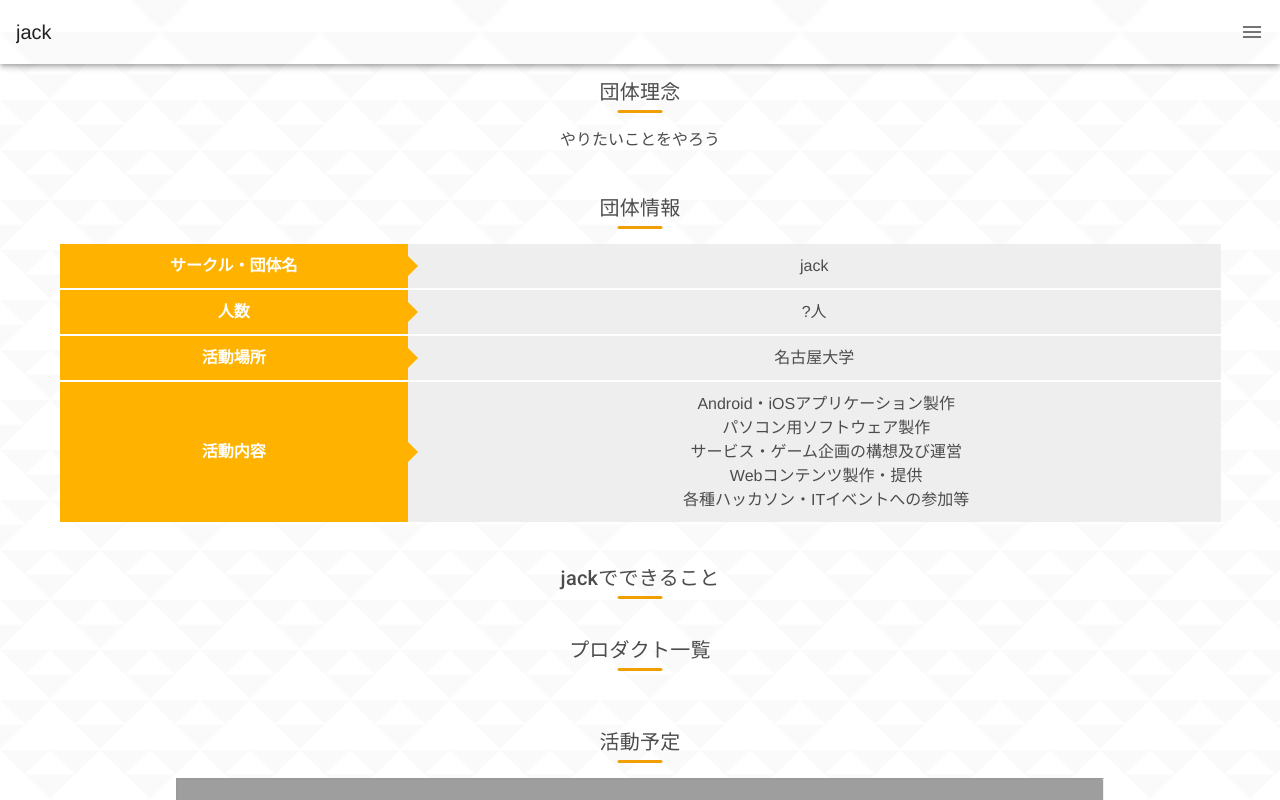
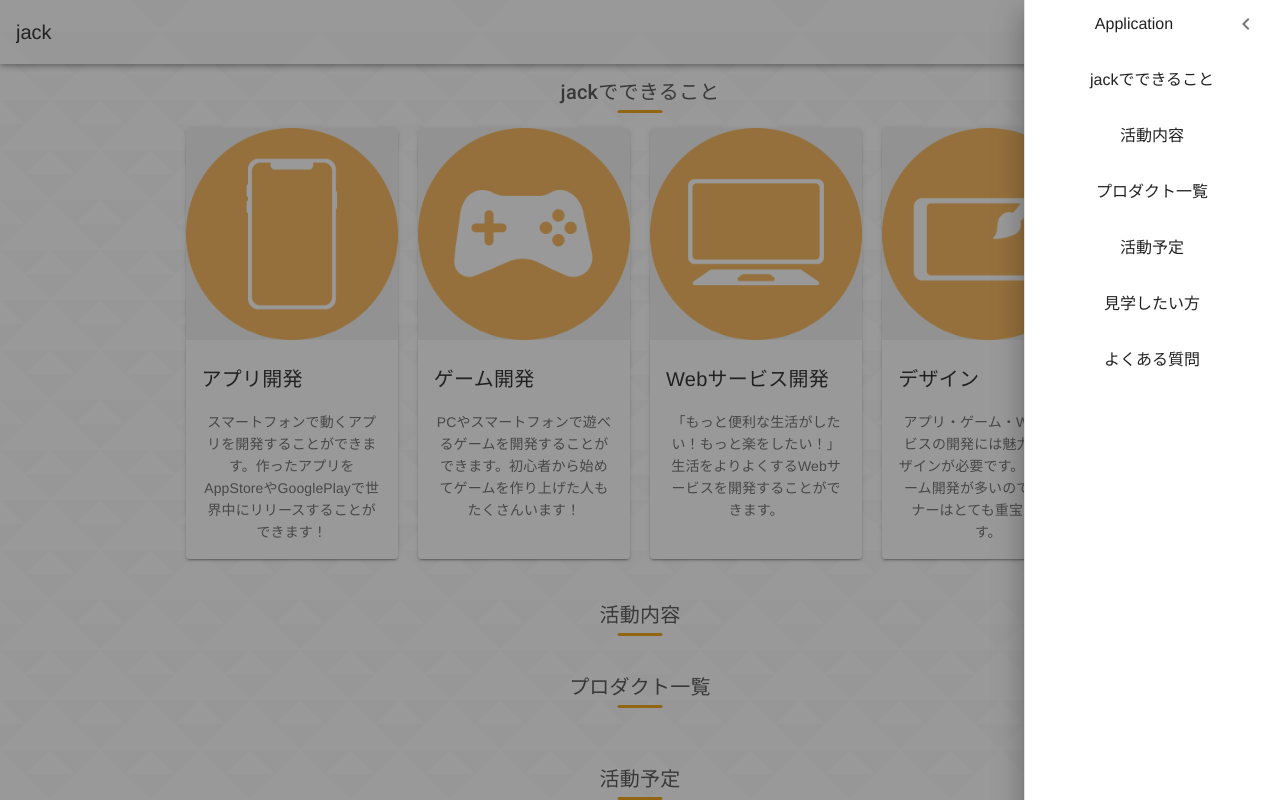
Before and after one commit to jack-app/jackweb_2020, a Vue app: page / in a window 1280 px wide. Both pictures are taken after a click on the button 1252 px from the left and 32 px from the top of the page. Shown: the top 800 px of the page. Built offline with nearby package versions, Linux system fonts and the light colour scheme; no server answers; the database is empty; grey boxes are pictures that could not be loaded.

Commit message:
add menubar
with vue-scrollto

```diff
--- a/package.json
+++ b/package.json
@@ -11,6 +11,7 @@
     "core-js": "^3.6.5",
     "firebase": "^8.2.9",
     "vue": "^2.6.11",
+    "vue-scrollto": "^2.20.0",
     "vuetify": "^2.4.0"
   },
   "devDependencies": {
--- a/src/App.vue
+++ b/src/App.vue
@@ -1,47 +1,34 @@
 <template>
   <v-app>
-    <v-app-bar
-              color="tranceparent"
-              src="@/assets/triangle-mosaic.png"
-              hide-on-scroll>
-      <v-toolbar-title>jack</v-toolbar-title>
-      <v-spacer></v-spacer>
-      <v-app-bar-nav-icon></v-app-bar-nav-icon>
-    </v-app-bar>
+    <Menubar />
     <v-main>
       <v-container>
-        <div class="content">
-          <div class="title">団体理念</div>
-          <p>やりたいことをやろう</p>
+        <div class="content" id="can">
+          <div class="title">jackでできること</div>
+          <DekirukotoCards />
         </div>
-        <div class="content">
-          <div class="title">団体情報</div>
-          <div class="table-wrapper">
-            <info-table />
-          </div>
+        <div class="content" id="activity">
+          <div class="title">活動内容</div>
         </div>
-        <div class="content">
-          <div class="title">jackでできること</div>
-        </div>
-        <div class="content products">
+        <div class="content products" id="products">
           <div class="products__title title">プロダクト一覧</div>
           <div class="products__lists">
             <Products />
           </div>
         </div>
-        <div class="content calendar">
+        <div class="content calendar" id="schedule">
           <h2 class="title">活動予定</h2>
           <Calendar />
         </div>
-        <div class="content">
+        <div class="content" id="welcometour">
+          <div class="title">見学したい方</div>
+          <WelcomeTour />
+        </div>
+        <div class="content" id="FAQ">
           <div class="title">よくある質問</div>
           <div class="questions-wrapper">
-            <question-item />
+            <Questions />
           </div>
-        </div>
-        <div class="content">
-          <div class="title">お問い合わせ</div>
-          <p>お問い合わせを入れる</p>
         </div>
       </v-container>
     </v-main>
@@ -49,17 +36,23 @@
 </template>
 
 <script>
-import InfoTable from './components/InfoTable.vue';
 import Products from './components/Products.vue';
-import Calendar from './components/Calendar.vue'
+import Calendar from './components/Calendar.vue';
+import DekirukotoCards from './components/DekirukotoCards.vue';
+import Questions from './components/Questions.vue';
+import Menubar from './components/Menubar.vue';
+import WelcomeTour from './components/WelcomeTour.vue'
 
 export default {
   name: 'App',
 
   components: {
-    InfoTable,
+    Menubar,
+    DekirukotoCards,
     Products,
-    Calendar
+    Calendar,
+    WelcomeTour,
+    Questions,
   },
 
   // data: () => ({
--- /dev/null
+++ b/src/components/Menubar.vue
@@ -0,0 +1,75 @@
+<template>
+  <header>
+    <v-app-bar
+      clipped-right
+      color="tranceparent"
+      src="@/assets/triangle-mosaic.png"
+      hide-on-scroll
+      >
+      <v-toolbar-title>jack</v-toolbar-title>
+      <v-spacer></v-spacer>
+      <v-app-bar-nav-icon @click = "drawer = true"></v-app-bar-nav-icon>
+    </v-app-bar>
+    <v-navigation-drawer
+      v-model="drawer"
+      right
+      temporary
+      clipped
+      absolute
+      >
+      <v-list-item>
+        <v-list-item-title class="listtitle">
+           Application
+        </v-list-item-title>
+        <v-btn icon @click = "drawer = false">
+          <v-icon>mdi-chevron-left</v-icon>
+        </v-btn>
+      </v-list-item>
+      <v-list
+        nav
+        >
+        <v-list-item-group>
+          <v-list-item
+            v-for="menuItem in menuItems"
+            :key="menuItem.id"
+            >
+            <v-list-item-title v-scroll-to="menuItem.id" @click = "drawer = false">{{ menuItem.name }}</v-list-item-title>
+          </v-list-item>
+        </v-list-item-group>
+      </v-list>
+    </v-navigation-drawer>
+  </header>
+</template>
+
+<script>
+export default {
+  data:() => ({
+    drawer: false,
+    menuItems: [
+      {
+        id:'#can',
+        name:"jackでできること"
+      },{
+        id:'#activity',
+        name:"活動内容"
+      },{
+        id:'#products',
+        name:"プロダクト一覧"
+      },{
+        id:'#schedule',
+        name:"活動予定"
+      },{
+        id:'#welcometour',
+        name:"見学したい方"
+      },{
+        id:'#FAQ',
+        name:"よくある質問"
+      },
+    ]
+  })
+}
+</script>
+
+<style scoped>
+
+</style>
--- a/src/main.js
+++ b/src/main.js
@@ -1,7 +1,9 @@
 import Vue from 'vue'
 import App from './App.vue'
 import vuetify from './plugins/vuetify';
-import firebase from 'firebase'
+import vuescrollto from './plugins/vue-scrollto'
+import firebase from 'firebase/app';
+import 'firebase/database';
 
 Vue.config.productionTip = false
 
@@ -21,5 +23,6 @@ firebase.initializeApp(firebaseConfig);
 
 new Vue({
   vuetify,
+  vuescrollto,
   render: h => h(App)
 }).$mount('#app')
--- /dev/null
+++ b/src/plugins/vue-scrollto.js
@@ -0,0 +1,9 @@
+import Vue from 'vue'
+import VueScrollTo from 'vue-scrollto'
+
+Vue.use(VueScrollTo,{
+  duration:0,
+})
+
+export default new Vue({
+})
```
Also changed, not shown: 1 other file (tests, documents, lock files or other folders).
